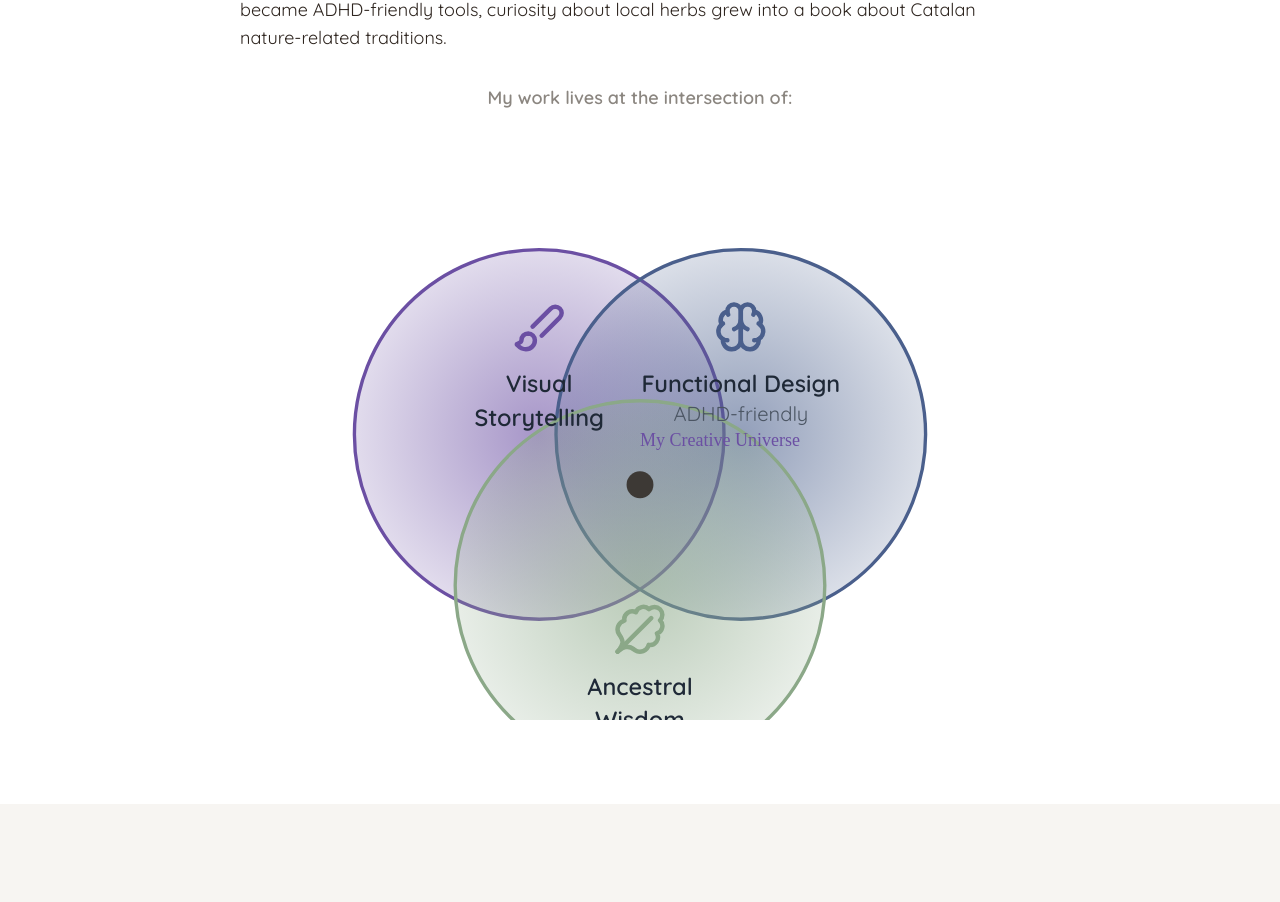
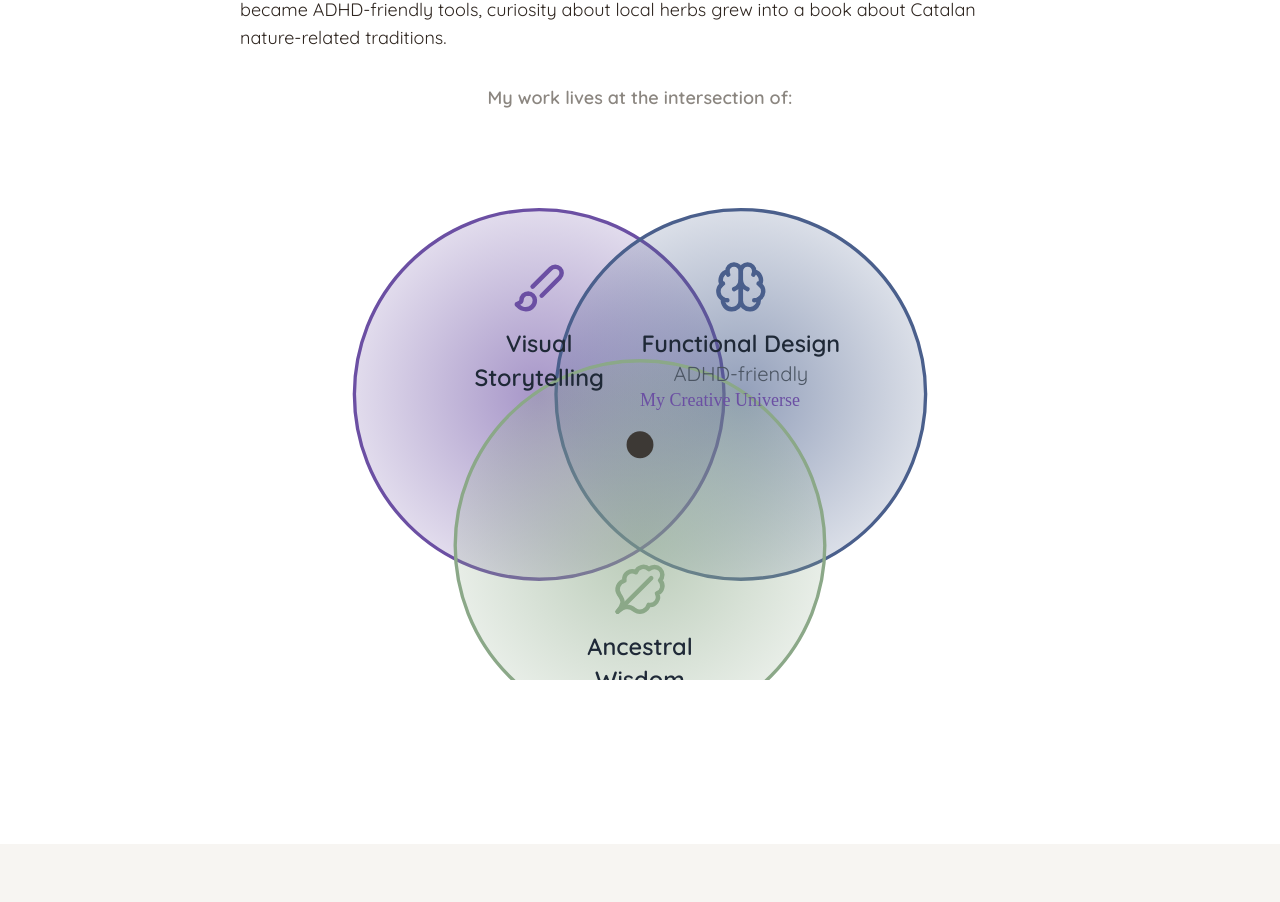
Before and after one commit to FeyaBloom/feya-bloom-studio, a React (Vite) app: page /about in a window 1280 px wide. Shown: the part 1132-2034 px from the top of the page. Built offline with nearby package versions, Linux system fonts and the light colour scheme; the HTML template or start-up script is replaced by a standard one; a web font is replaced by a local one.

Commit message:
Adjust spacing around Venn diagram

```diff
--- a/src/pages/About.tsx
+++ b/src/pages/About.tsx
@@ -358,7 +358,7 @@ const About: React.FC = () => {
           </div>
 
           {/* Venn Diagram - адаптивный */}
-    <div className="relative w-full h-[350px] sm:h-[400px] md:h-[450px] lg:h-[500px] mt-12 md:mt-16 flex items-center justify-center px-4">
+    <div className="relative w-full h-[350px] sm:h-[400px] md:h-[450px] lg:h-[500px] mt-4 md:mt-6 mb-12 md:mb-20 flex items-center justify-center px-4">
       <svg viewBox="0 0 400 350" className="w-full max-w-sm sm:max-w-md md:max-w-lg lg:max-w-2xl">
         {/* Определения градиентов */}
         <defs>
```
